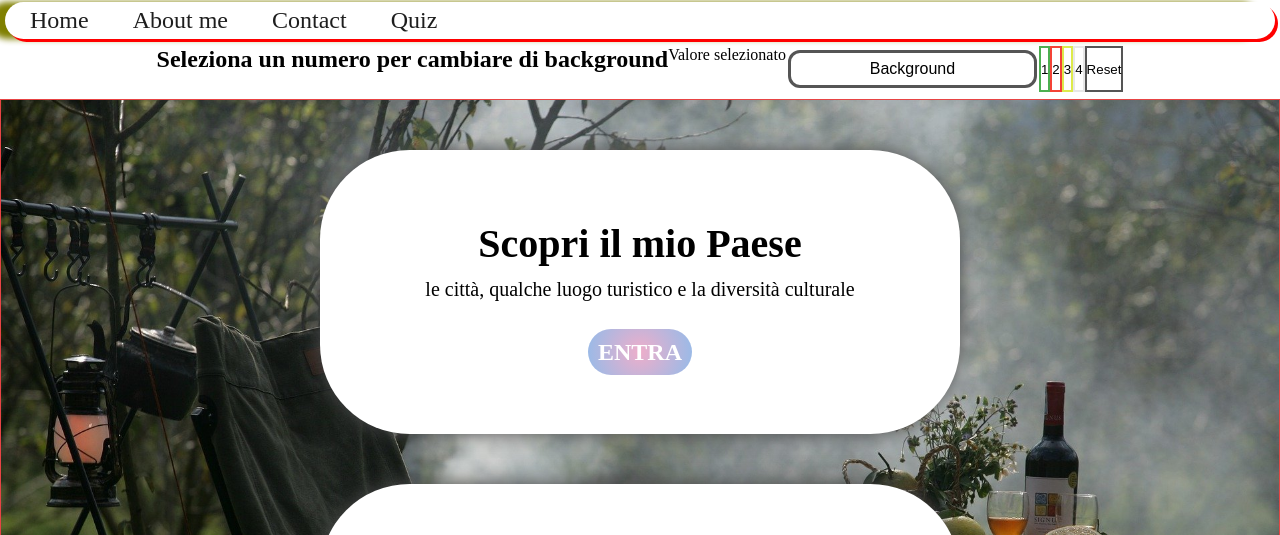
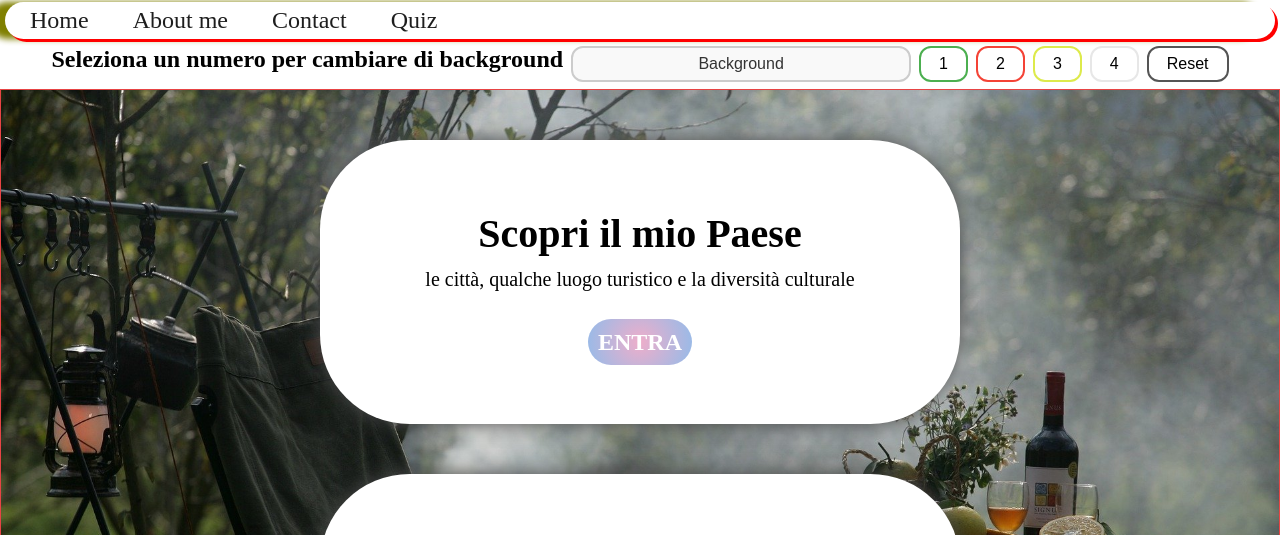
Before and after one commit to kilomo12/sito_accessibity, a plain HTML site: page index.html in a window 1280 px wide. Shown: the part 231-766 px from the top of the page. Drawn offline with Linux system fonts and the light colour scheme.

Commit message:
form_changes

```diff
--- a/index.css
+++ b/index.css
@@ -295,66 +295,96 @@ background: linear-gradient(90deg, rgba(131,58,180,1) 0%, rgba(253,29,29,1) 50%,
 	border: 3px solid #555;
 	background: white;
 }
-form{
+form {
     display: flex;
+    flex-wrap: wrap;
     justify-content: center;
     margin: 7px;
+    gap: 8px;
 }
-form input{
+
+form input[type="text"] {
     border-radius: 12px;
     padding: 7px 18px;
+    font-size: 16px;
     text-align: center;
-	text-decoration: none;
-	display: inline-block;
+    border: 2px solid #ccc;
+    background-color: #f9f9f9;
+    color: #333;
+    width: 100%;
+    max-width: 300px;
+}
+
+form button {
+    border-radius: 12px;
+    padding: 7px 18px;
     font-size: 16px;
-	margin: 4px 2px;
-	transition-duration: 0.4s;
     cursor: pointer;
-}
-form .un{
+    transition: background-color 0.4s, color 0.4s;
+    border: 2px solid transparent;
     background-color: white;
     color: black;
-	border: 2px solid #4CAF50;
 }
-form .un:hover{
+
+/* Stili specifici per ogni bottone */
+form .un {
+    border-color: #4CAF50;
+}
+form .un:hover,
+form .un:focus {
     background-color: #4CAF50;
     color: white;
 }
-form .due{
-	background-color: white;
-	color: black;
-	border: 2px solid #f44336;
+
+form .due {
+    border-color: #f44336;
 }
-form .due:hover{
+form .due:hover,
+form .due:focus {
     background-color: #f44336;
     color: white;
 }
-form .tre{
-	background-color: white;
-	color: black;
-	border: 2px solid #ddea4b;
+
+form .tre {
+    border-color: #ddea4b;
 }
-form .tre:hover{
+form .tre:hover,
+form .tre:focus {
     background-color: #ddea4b;
     color: white;
 }
-form .quattro{
-	background-color: white;
+
+form .quattro {
+    border-color: #e7e7e7;
+}
+form .quattro:hover,
+form .quattro:focus {
+    background-color: #e7e7e7;
     color: black;
-	border: 2px solid #e7e7e7;
 }
-form .quattro:hover{
-	background-color: #e7e7e7;
+
+form .reset {
+    border-color: #555555;
 }
-form .reset{
-	background-color: white;
-	color: black;
-	border: 2px solid #555555;
-}
-form .reset:hover{
+form .reset:hover,
+form .reset:focus {
     background-color: #555555;
     color: white;
 }
+
+/* Accessibilità: nasconde visivamente ma mantiene per screen reader */
+.visually-hidden {
+    position: absolute;
+    width: 1px;
+    height: 1px;
+    padding: 0;
+    margin: -1px;
+    overflow: hidden;
+    clip: rect(0, 0, 0, 0);
+    white-space: nowrap;
+    border: 0;
+}
+
 /**/
 footer{
 	height: auto;
@@ -393,3 +423,16 @@ footer p a:hover{
 		transform: rotate(0.5turn);
 		filter: hue-rotate(90deg);
 }
+
+
+.visually-hidden {
+    position: absolute;
+    width: 1px;
+    height: 1px;
+    padding: 0;
+    margin: -1px;
+    overflow: hidden;
+    clip: rect(0, 0, 0, 0);
+    white-space: nowrap;
+    border: 0;
+}
```
Lines whose indentation alone changed are shown as unchanged.
